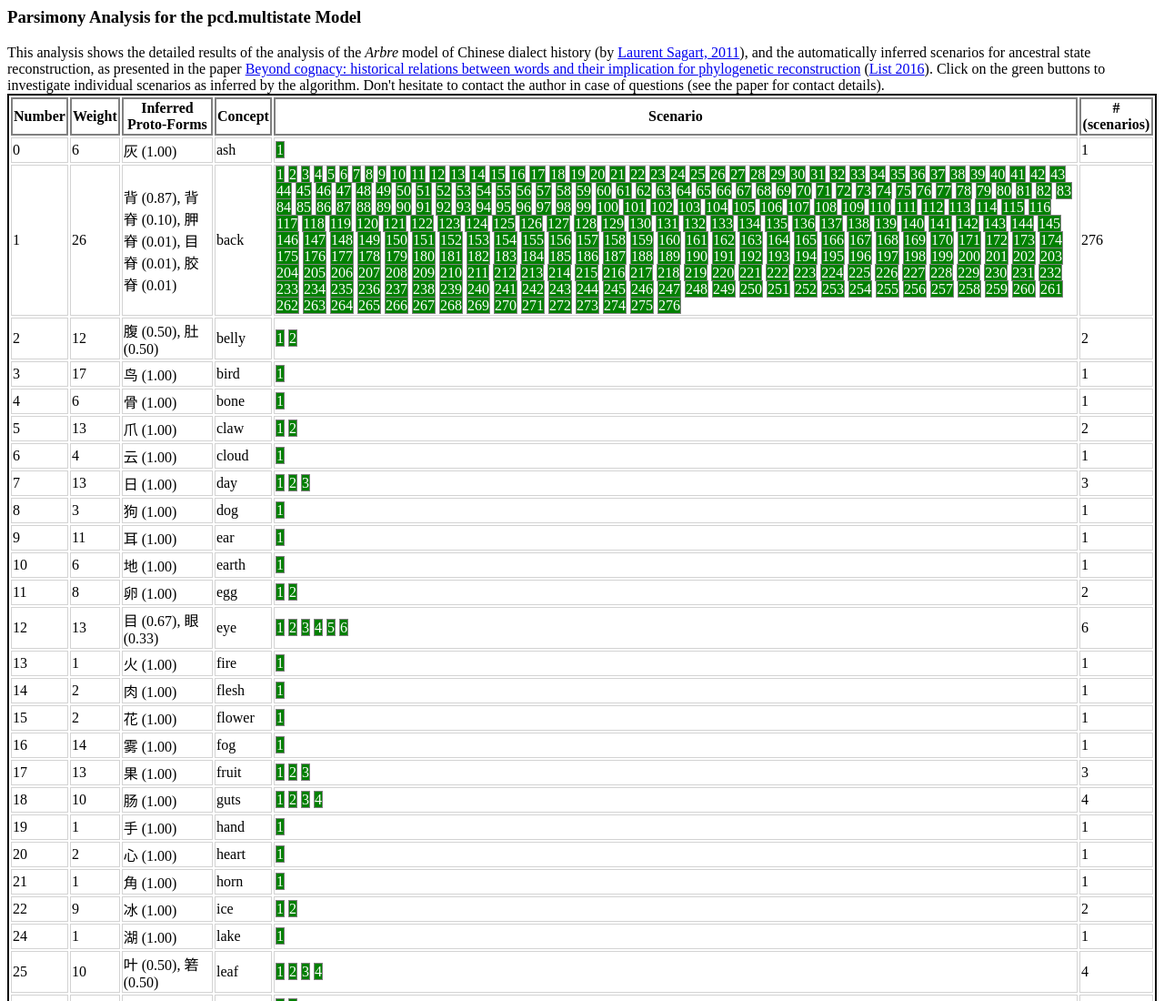
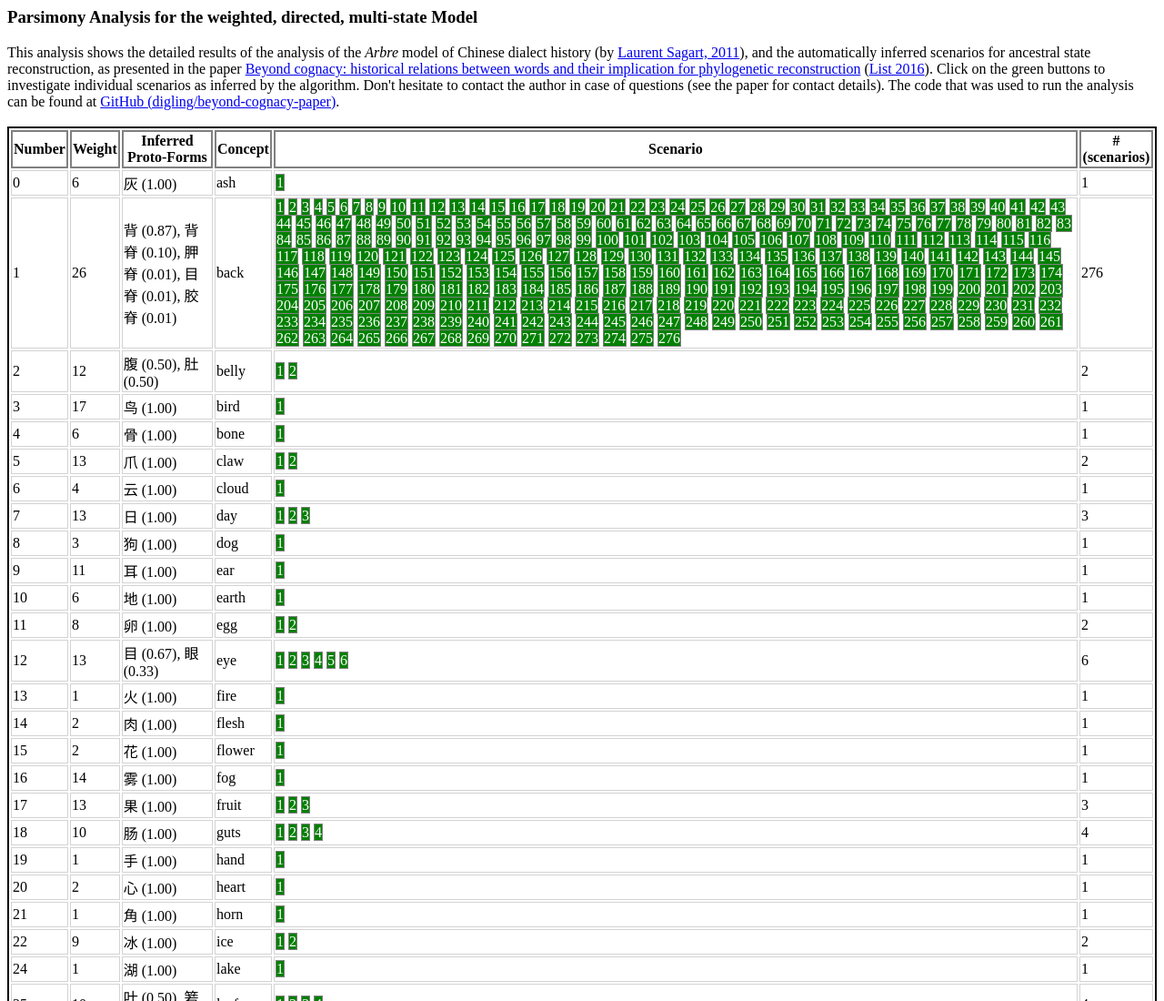
Before and after one commit to digling/beyond-cognacy-paper, a plain HTML site: page index.html in a window 1280 px wide. Shown: the top 1100 px of the page at 91% size. Drawn offline with Linux system fonts and the light colour scheme.

Commit message:
modified major heading

```diff
--- a/index.html
+++ b/index.html
@@ -2,7 +2,7 @@
     .button {text-decoration: none; background: green; color: white; border: 1px solid gray;}
     .table {border: 2px solid black;} .table th {border: 2px solid gray;}
     .table td {border: 1px solid lightgray;}
-    </style><h3> Parsimony Analysis for the pcd.multistate Model</h3>This analysis shows the detailed results of the analysis of the
+    </style><h3> Parsimony Analysis for the weighted, directed, multi-state Model</h3>This analysis shows the detailed results of the analysis of the
     <em>Arbre</em> model of Chinese dialect history (by <a
     href="http://bibliography.lingpy.org?key=Sagart2011b">Laurent Sagart,
     2011</a>), and the automatically
@@ -12,7 +12,12 @@
     href="http://bibliography.lingpy.org?key=List2016c">List 2016</a>). Click on the green
     buttons to investigate individual scenarios as inferred by the algorithm.
     Don't hesitate to contact the author in case of questions (see the paper
-    for contact details).<table class="table"><tr>
+    for contact details). The code that was used to run the analysis can be found at <a
+    href="https://github.com/digling/beyond-cognacy-paper/">GitHub
+    (digling/beyond-cognacy-paper)</a>.
+
+    <br><br>
+    <table class="table"><tr>
     <th>Number</th>
     <th>Weight</th>
     <th>Inferred Proto-Forms</th>
```
